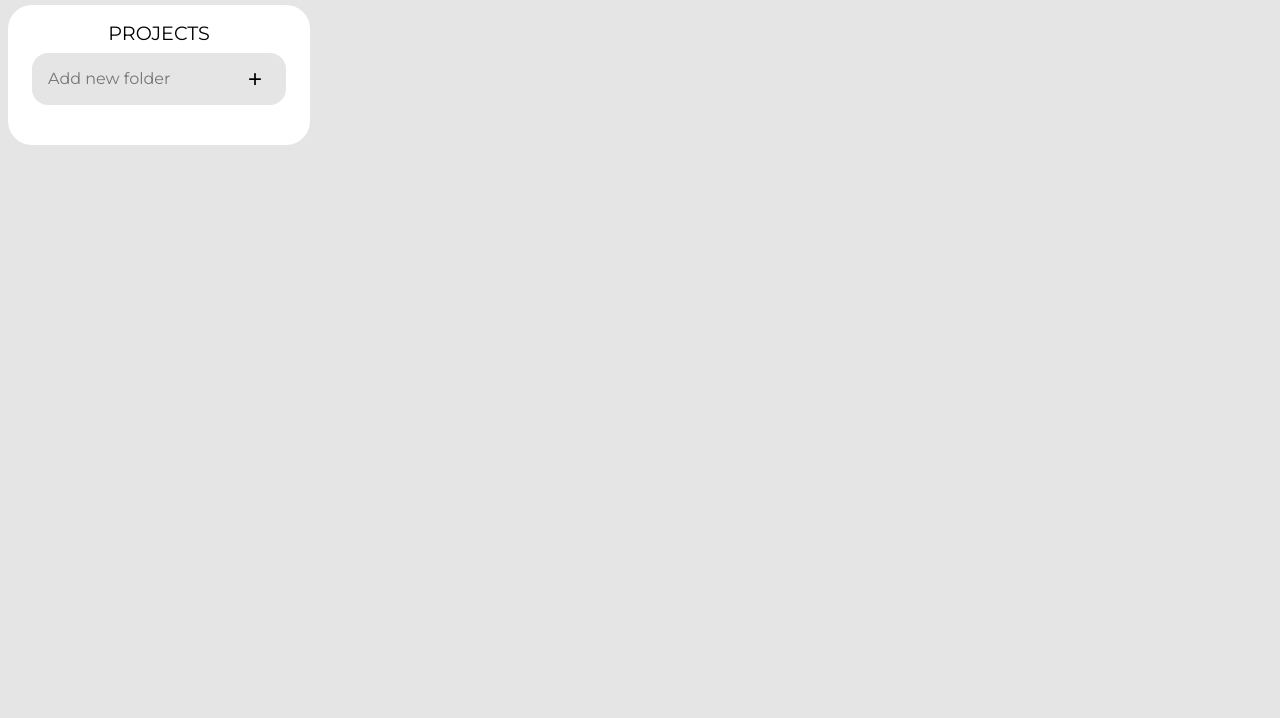
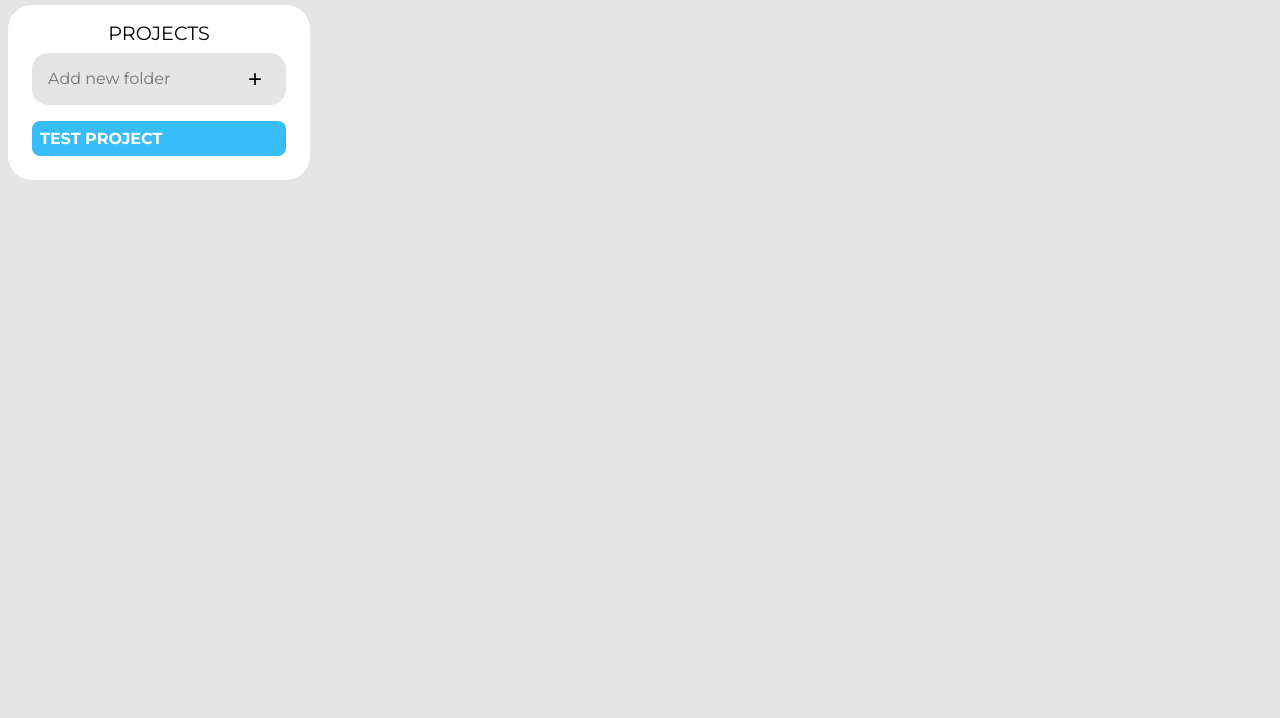
Before and after one commit to mrljsh/todo-app, a website built with webpack: page dist/index.html in a window 1280 px wide. Shown: the part 82-800 px from the top of the page. Built offline with nearby package versions, Linux system fonts and the light colour scheme.

Commit message:
Added get and set active project, both in logic and DOM

```diff
--- a/src/DOMController.js
+++ b/src/DOMController.js
@@ -1,16 +1,20 @@
-import { createProject, getProjects } from "./projectLogic";
+import { createProject, getActiveProjectIndex, getProjects, setActiveProject } from "./projectLogic";
 
 const listSelector = document.querySelector(".folderLists");
 
 const projectsList = getProjects();
+
 
 export function renderProjects() {
     listSelector.replaceChildren();
     projectsList.forEach(project => {
         const listItem = document.createElement('p');
         listItem.textContent = project.name;
+        listItem.dataset.index = projectsList.indexOf(project);
         listSelector.append(listItem);
     });
+    setActiveClass();
+    setProjectClickListeners();
 };
 
 let addNewFolder = (() => {
@@ -37,4 +41,25 @@ let addNewFolder = (() => {
     });
 })();
 
-//RENDER
+function setActiveClass() {
+    const activeFolderIndex = getActiveProjectIndex();
+    const folderList = document.querySelectorAll('.folderLists > *');
+
+    folderList[activeFolderIndex].classList.add('active');
+
+}
+
+function setProjectClickListeners() {
+    const folderList = document.querySelectorAll('.folderLists > *');
+
+    folderList.forEach(folder => {
+        folder.addEventListener('click', () => {
+            setActiveProject(folder.dataset.index);
+            renderProjects();
+        })
+    });
+};
+
+//RENDER PROJECT TAB
+//HOW TO KNOW WHICH ONE IS ACTIVE? (ID's, name??, index?)
+//CREATE MODAL FOR NEW TASK
--- a/src/projectLogic.js
+++ b/src/projectLogic.js
@@ -1,12 +1,38 @@
-let projects = []
+let projects = [{name:"TEST PROJECT", toDoList: [], active: true}, ]
 
 export const createProject = (name) => {
+    _clearActiveProjects();
     projects.push({
         name,
         toDoList: [],
+        active: true,
     });
 };
 
 export const getProjects = () => {
     return projects;
 };
+
+function _clearActiveProjects(){
+    projects.forEach(project => project.active = false);
+}
+
+function getActiveProject(){
+    let activeProject = projects.filter(project => project.active === true);
+    return activeProject;
+}
+
+function getActiveProjectIndex(){
+    let activeProject = projects.findIndex(project => project.active === true);
+    return activeProject;
+}
+
+function setActiveProject(index){
+    _clearActiveProjects();
+    projects[index].active = true;
+    console.log(projects[index].active);
+}
+
+
+export { getActiveProjectIndex, setActiveProject }
+//CREATE TODO LOGIC
--- a/src/style.css
+++ b/src/style.css
@@ -2,6 +2,7 @@
 
 :root {
     --neutral-200: #E5E5E5;
+    --sky-blue: #38BDF8;
 }
 
 *, ::before, ::after {
@@ -87,8 +88,15 @@ body {
 }
 
 .folderLists > p {
-    margin: 8px;
+    padding: 8px;
     text-transform: uppercase;
+}
+
+.folderLists > .active {
+    background-color: var(--sky-blue);
+    border-radius: 8px;
+    color: white;
+    font-weight: 700;
 }
 
 
```
Also changed, not shown: dist/main.js.
